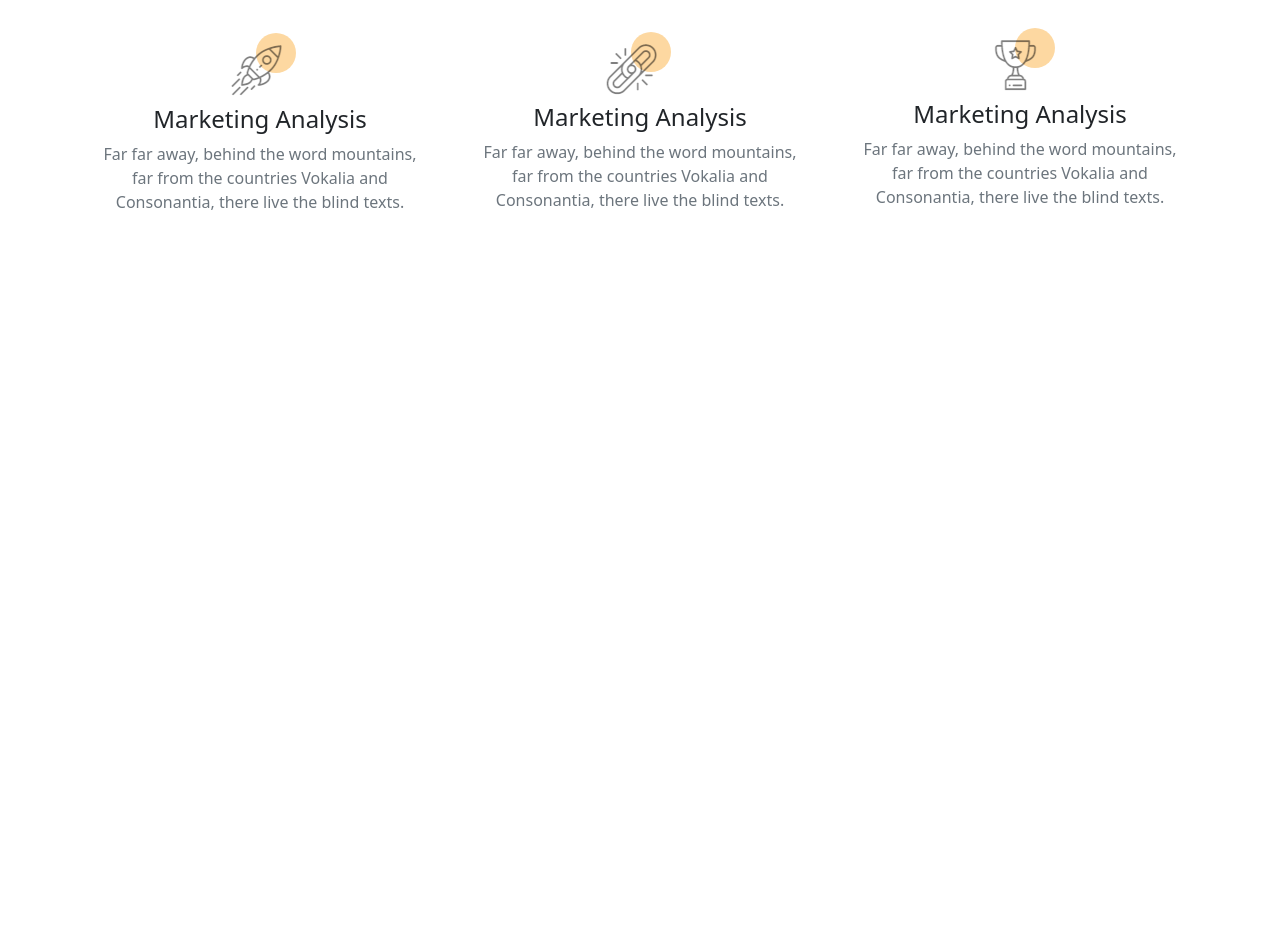
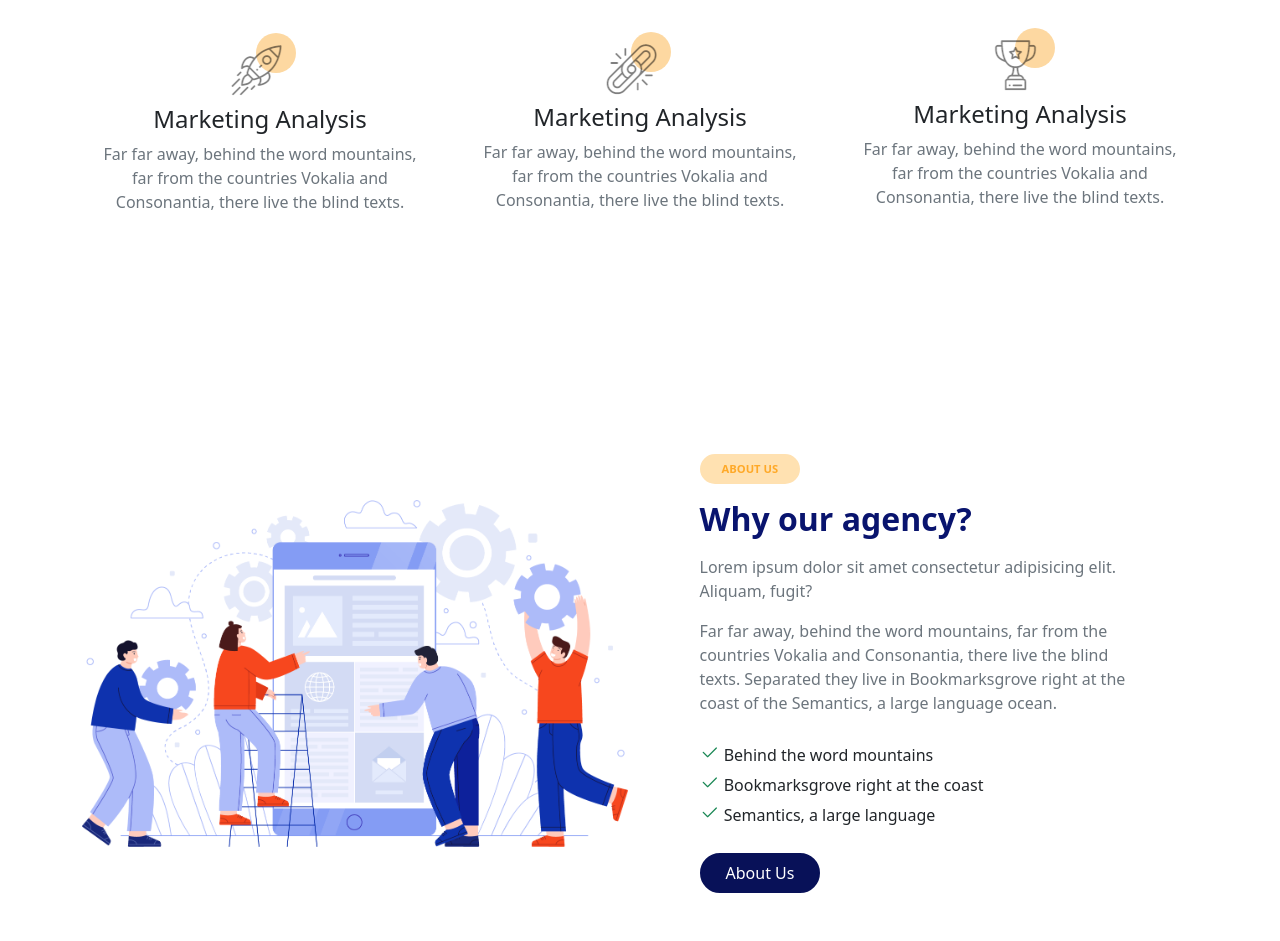
Before and after one commit to mm-tvkl/Complete-Project-5, a website: page index.html in a window 1280 px wide. Shown: the part 927-1868 px from the top of the page. Before the commit the page ends 1237 px from the top, so only its background shows below. Drawn offline with nearby package versions, Linux system fonts and the light colour scheme.

Commit message:
About us Section added

```diff
--- a/index.html
+++ b/index.html
@@ -80,7 +80,9 @@
                             <div class="main-badge d-inline-flex">WELCOME TO OUR SITE</div>
                             <h1 class="main-color fw-bold  my-4">Expert SEO, SEM Services in London</h1>
                             <p class=" my-4">
-                                Far far away, behind the word mountains, far from the countries Vokalia and Consonantia, there live the blind texts. Separated they live in Bookmarksgrove right at the coast of the Semantics, a large language ocean.
+                                Far far away, behind the word mountains, far from the countries Vokalia and Consonantia,
+                                there live the blind texts. Separated they live in Bookmarksgrove right at the coast of
+                                the Semantics, a large language ocean.
                             </p>
                             <a href="#" class="btn btn-main py-2 px-4 rounded-pill ms-0 m-2">How We Work</a>
                             <a href="#" class="btn btn-outline-main py-2 px-4 rounded-pill ms-0 m-2">How We Work</a>
@@ -106,13 +108,15 @@
                         <div class="main-badge d-inline-flex">FEATURES</div>
                         <h1 class="main-color fw-bold my-3">Our Features</h1>
                         <p class="text-muted">
-                            Far far away, behind the word mountains, far from the countries Vokalia and Consonantia, there live the blind texts. Separated they live in Bookmarksgrove right at the coast of the Semantics, a large language ocean.
+                            Far far away, behind the word mountains, far from the countries Vokalia and Consonantia,
+                            there live the blind texts. Separated they live in Bookmarksgrove right at the coast of the
+                            Semantics, a large language ocean.
                         </p>
                     </div>
                 </div>
 
                 <!-- Card Section -->
-                <div class="row py-3">
+                <div class="row py-3 justify-content-center">
                     <!-- Item 1 - Startup -->
                     <div class="col-sm-12 col-md-6 col-lg-4">
                         <div class="card border-0">
@@ -120,7 +124,8 @@
                                 <img src="./img/features-img/icon1.png" class="img-fluid user-select-none" alt="">
                                 <h4>Marketing Analysis</h4>
                                 <p class="text-muted">
-                                    Far far away, behind the word mountains, far from the countries Vokalia and Consonantia, there live the blind texts.
+                                    Far far away, behind the word mountains, far from the countries Vokalia and
+                                    Consonantia, there live the blind texts.
                                 </p>
                             </div>
                         </div>
@@ -133,7 +138,8 @@
                                 <img src="./img/features-img/icon2.png" class="img-fluid user-select-none" alt="">
                                 <h4>Marketing Analysis</h4>
                                 <p class="text-muted">
-                                    Far far away, behind the word mountains, far from the countries Vokalia and Consonantia, there live the blind texts.
+                                    Far far away, behind the word mountains, far from the countries Vokalia and
+                                    Consonantia, there live the blind texts.
                                 </p>
                             </div>
                         </div>
@@ -146,8 +152,58 @@
                                 <img src="./img/features-img/icon3.png" class="img-fluid user-select-none" alt="">
                                 <h4>Marketing Analysis</h4>
                                 <p class="text-muted">
-                                    Far far away, behind the word mountains, far from the countries Vokalia and Consonantia, there live the blind texts.
+                                    Far far away, behind the word mountains, far from the countries Vokalia and
+                                    Consonantia, there live the blind texts.
                                 </p>
+                            </div>
+                        </div>
+                    </div>
+                </div>
+            </div>
+        </div>
+    </section>
+
+    <!-- br Section XD -->
+    <section>
+        <br><br>
+        <br><br>
+    </section>
+    <!-- About Us Section -->
+    <section>
+        <div class="container-fluid py-5">
+            <div class="container">
+                <div class="row">
+                    <div class="col-sm-12 col-lg-6 d-flex justify-content-center align-items-center">
+                        <img src="./img/aboutUs-img/aboutus-img.png" class="img-fluid" alt="">
+                    </div>
+                    <div class="col-sm-12 col-lg-6">
+                        <div class="row justify-content-center align-items-center">
+                            <div class="col-md-10 col-sm-12">
+                                <div class="main-badge d-inline-flex">ABOUT US</div>
+                                <h1 class="main-color fw-bold my-3 fs-2">Why our agency?</h1>
+                                <p class="text-muted">
+                                    Lorem ipsum dolor sit amet consectetur adipisicing elit. Aliquam, fugit?
+                                </p>
+                                <p class="text-muted">
+                                    Far far away, behind the word mountains, far from the countries Vokalia and
+                                    Consonantia, there live the blind texts. Separated they live in Bookmarksgrove right
+                                    at the coast of the Semantics, a large language ocean.
+                                </p>
+                                <div class="my-4">
+                                    <p class="mb-0">
+                                        <i class="bi bi-check2 text-success fs-5"></i>
+                                        Behind the word mountains
+                                    </p>
+                                    <p class="mb-0">
+                                        <i class="bi bi-check2 text-success fs-5"></i>
+                                        Bookmarksgrove right at the coast
+                                    </p>
+                                    <p class="mb-0">
+                                        <i class="bi bi-check2 text-success fs-5"></i>
+                                        Semantics, a large language
+                                    </p>
+                                </div>
+                                <a href="#" class="btn btn-main rounded-pill px-4">About Us</a>
                             </div>
                         </div>
                     </div>
```
Also changed, not shown: img/aboutUs-img/aboutus-img.png (added).
